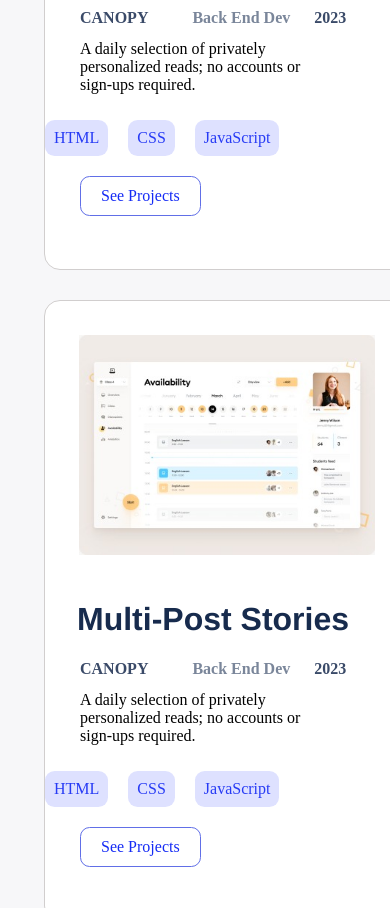
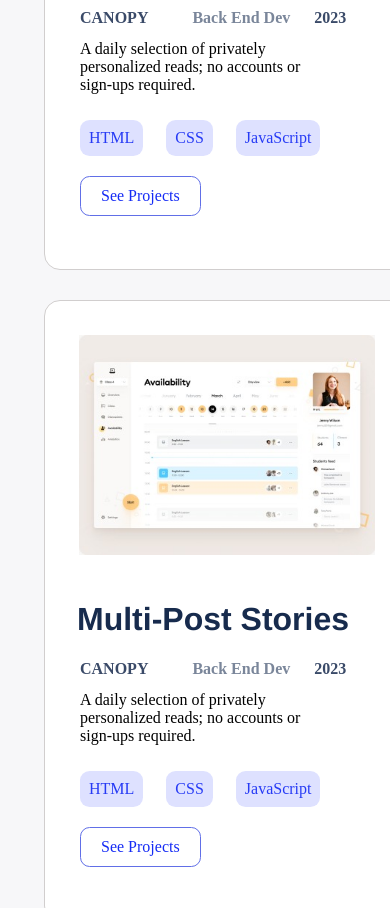
Before and after one commit to salehaKhubaib/PORTFOLIOPAGE, a website: page index.html in a window 390 px wide. Shown: the part 1000-1908 px from the top of the page. Drawn offline with Linux system fonts and the light colour scheme.

Commit message:
Update style.css

```diff
--- a/style.css
+++ b/style.css
@@ -182,6 +182,8 @@
         padding: 9px;
         color: #273bf5;
         border-radius: 0.6rem;
+         margin-left: 35px;
+        margin-right: -32px;
     }
     .work_button {
         margin-left: 35px;
```
